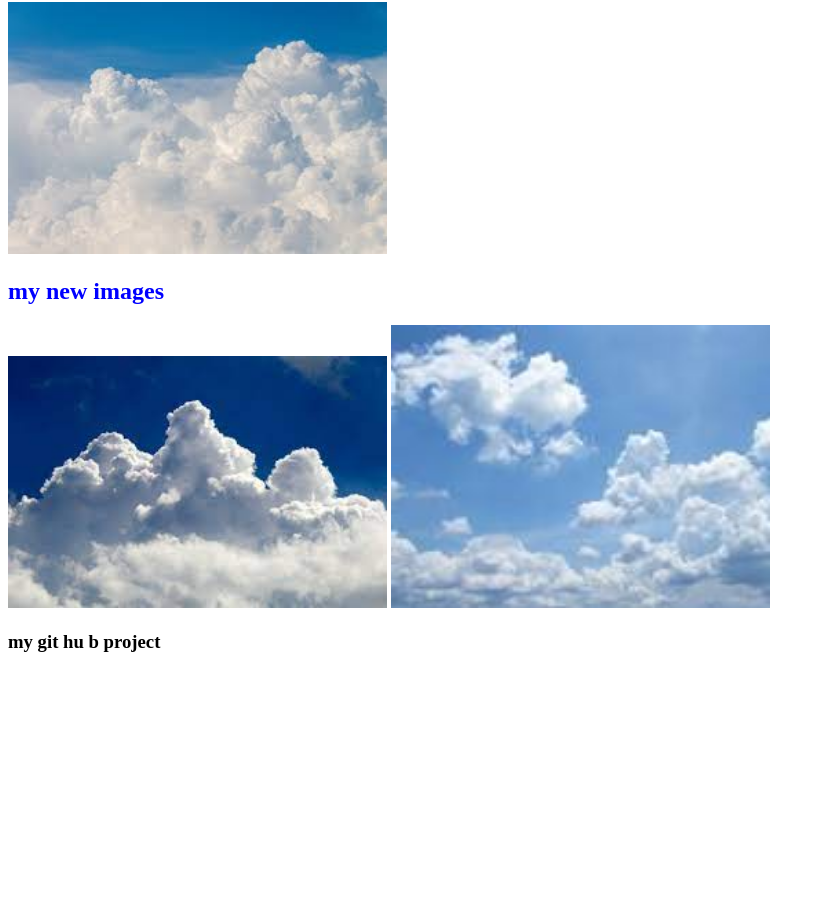
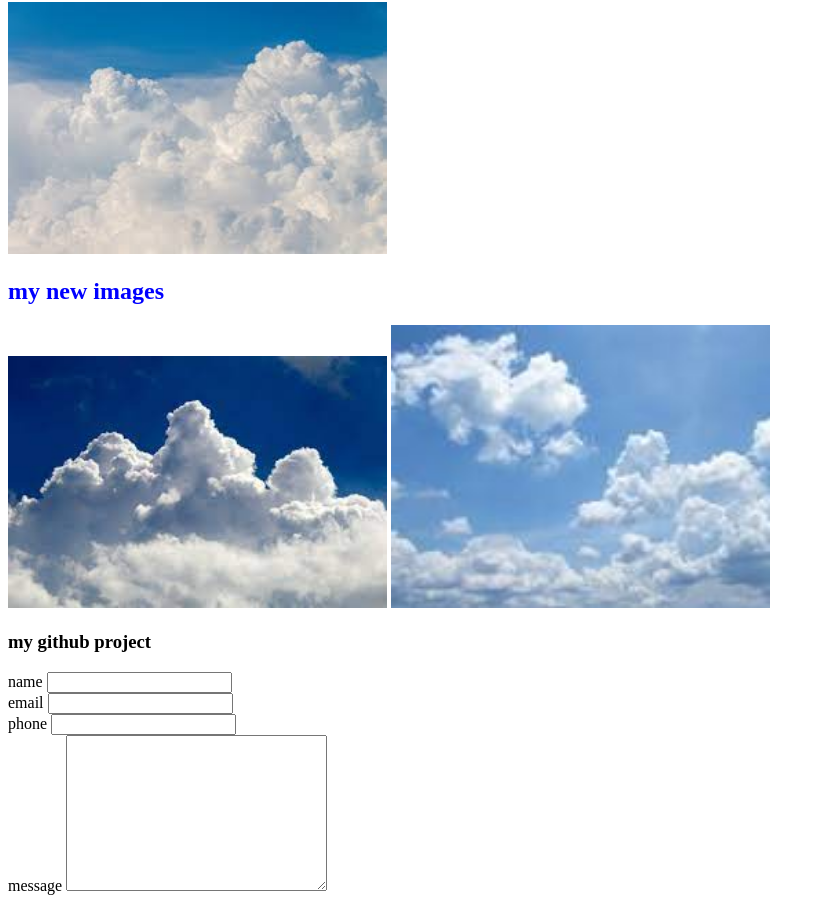
Before and after one commit to sidkabir92/myfirstgitprojectksabir, a plain HTML site: page index.html in a window 1280 px wide. Shown: the part 78-981 px from the top of the page, without its empty margins (0-825 px from the left). Before the commit the page ends 800 px from the top, so only its background shows below. Drawn offline with Linux system fonts and the light colour scheme.

Commit message:
form iss added

```diff
--- a/index.html
+++ b/index.html
@@ -20,6 +20,15 @@
    <h2>my new images </h2>
     <img src="2.jpg" alt="">
     <img src="images.jpg" alt="">
-    <h3> my git hu b project </h3>
+    <h3> my github project </h3>
+    <form action=""></form>
+    <label for="">name</label>
+    <input type="text" name="" id=""><br>
+    <label for="">email</label>
+    <input type="email" name="" id=""><br>
+    <label for="">phone</label>
+    <input type="text" name="" id=""><br>
+    <label for="">message</label>
+    <textarea name="message" id="" cols="30" rows="10"></textarea>
 </body>
 </html>
```
